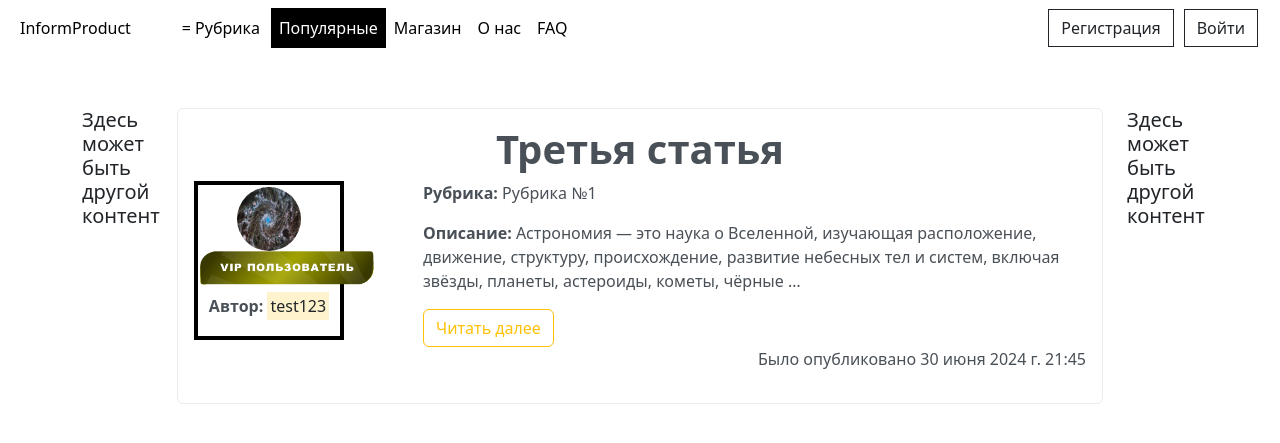
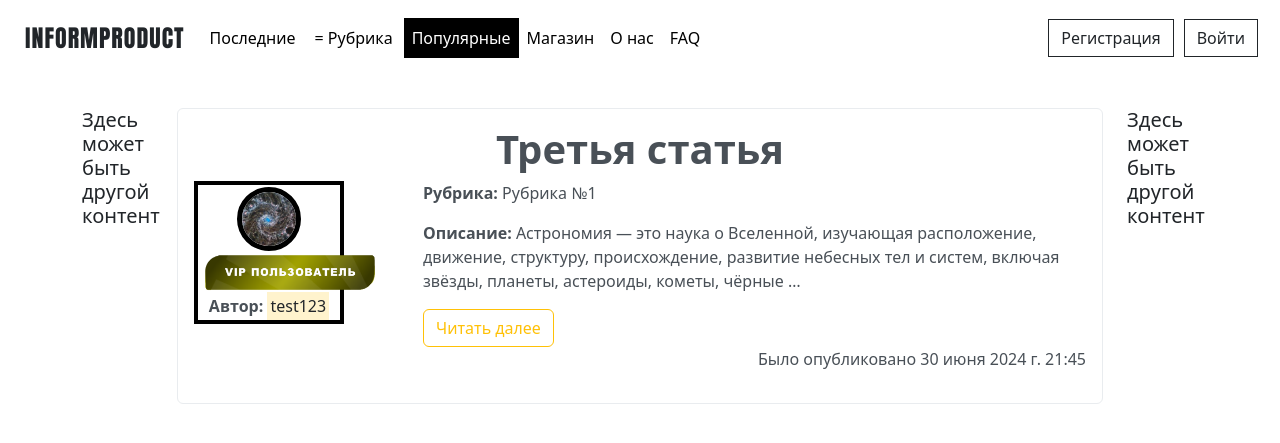
Before and after one commit to VitalyGlazunov/Livejournal, a Django app: page /popular in a window 1280 px wide. Shown: the top 443 px of the page. Run offline with Django 5.2, Linux system fonts and the light colour scheme; data comes from the database, SQL or seed files in the repository; both versions use the stored data as it was after the commit.

Commit message:
Correction of the header

```diff
--- a/project_livejournal/journal/models.py
+++ b/project_livejournal/journal/models.py
@@ -35,7 +35,7 @@ class Article(models.Model):
                 self.date = timezone.now()
         super(Article, self).save(*args, **kwargs)
         image = Image.open(self.img.path)
-        resize = (240, 240)
+        resize = (210, 210)
         resized_image = image.resize(resize)
         resized_image.save(self.img.path)
 
--- a/project_livejournal/journal/static/journal/main.css
+++ b/project_livejournal/journal/static/journal/main.css
@@ -44,6 +44,8 @@
   width: 64px;
   height: 64px;
   border-radius: 50%;
+  border: 5px solid #000;
+  object-fit: cover;
   margin-right: 15px;
 }
 
@@ -73,15 +75,13 @@ body {
     text-align: center;
 }
 
+.profile-container p {
+    margin: 0;
+}
+
 .user_images {
   display: block;
   margin: 0 auto;
-}
-
-.badge-image {
-    display: block;
-    margin: 0 auto;
-    align-items: center;
 }
 
 .right-align {
@@ -305,7 +305,7 @@ textarea {
     right: 0;
     background-color: black;
     color: white;
-    padding: 10px 50px;
+    padding: 10px 45px;
     text-decoration: none;
     font-size: 18px;
 }
@@ -318,7 +318,7 @@ textarea {
     border: 4px solid black;
     position: relative;
     width: 900px;
-    height: 280px;
+    height: 250px;
     background-color: white;
     box-sizing: border-box;
     clip-path: polygon(0 0, 100% 0, 100% calc(100% - 30px), calc(100% - 30px) 100%, 0 100%);
@@ -328,6 +328,7 @@ textarea {
 /* Для отступа между изображением и текстом*/
 .img-container {
     margin-right: 20px;
+    border: 1px solid black;
 }
 
 
@@ -339,9 +340,11 @@ textarea {
     height: 100%;
 }
 
-.text-container h1 {
-    font-family: 'Hoftyp';
-    font-size: 24px;
+.font {
+    font-family: 'Impact', sans-serif;
+    letter-spacing: 2px;
+    word-spacing: 5px;
+    font-size: 28px;
     text-transform: uppercase;
 }
 
@@ -349,3 +352,25 @@ textarea {
     margin-top: auto;
     height: 12%;
 }
+
+/* Для названия страницы*/
+.tilted-text {
+    display: inline-block;
+    background-color: black;
+    color: white;
+    font-weight: bold;
+    font-size: 24px;
+    padding: 10px;
+    transform: rotate(-2deg) translateY(-20px);
+     user-select: none;
+}
+
+/* Для логотипа*/
+.logo {
+    margin: 12px 5px 12px 25px;
+    font-family: 'Impact', sans-serif;
+    letter-spacing: 1px;
+    font-size: 24px;
+    text-transform: uppercase;
+    user-select: none;
+}
--- a/project_livejournal/journal/templates/journal/base.html
+++ b/project_livejournal/journal/templates/journal/base.html
@@ -10,14 +10,14 @@
 </head>
 <body>
 <nav class="navbar navbar-expand-lg navbar-dark bg-white fixed-top navbar">
+  <p class="logo user-select-none">InformProduct</p>
   <div class="container-fluid">
-
     <div class="collapse navbar-collapse" id="navbarSupportedContent">
       <ul class="navbar-nav me-auto mb-2 mb-lg-0 purple ">
         <li class="nav-item">
-          <a class="nav-link {% block home_active %}{% endblock %}" aria-current="page" href="{% url 'home' %}">InformProduct</a>
+          <a class="nav-link {% block home_active %}{% endblock %}" aria-current="page" href="{% url 'home' %}">Последние</a>
         </li>
-          <ul class="menu">
+        <div class="menu">
           <li><a class="rubrika" href="#" id="rubrikaLink">=  Рубрика</a>
           <ul class="submenu">
             <li><a href="{% url 'categories' category='Category №1' %}">Тема 1</a></li>
@@ -26,7 +26,7 @@
             <li><a href="{% url 'categories' category='Category №4' %}">Тема 4</a></li>
           </ul>
           </li>
-  </ul>
+        </div>
         <li class="nav-item">
           <a class="nav-link {% block popular_active %}{% endblock %}" href="{% url 'popular' %}">Популярные</a>
         </li>
--- a/project_livejournal/journal/views.py
+++ b/project_livejournal/journal/views.py
@@ -22,7 +22,7 @@ class HomeView(ListView):
     model = Article
     template_name = 'journal/home.html'
     context_object_name = 'Article'
-    paginate_by = 2
+    paginate_by = 5
 
     def get_queryset(self):
         return Article.objects.filter(publication=True).order_by('-date')
```
Also changed, not shown: project_livejournal/journal/templates/journal/home.html (+4 -3 lines), project_livejournal/db.sqlite3, project_livejournal/pictures/default_preview.png, project_livejournal/pictures/main_page/admin_label.png, project_livejournal/pictures/main_page/user_label.png, project_livejournal/pictures/main_page/user_vip_label.png, project_livejournal/pictures/preview_images/4_full_large.jpg (added), project_livejournal/pictures/preview_images/4_full_large_uyCPQcP.jpg (deleted), project_livejournal/pictures/preview_images/testy.jpg (deleted), project_livejournal/pictures/preview_images/testy_c1E3yPR.jpg (added), project_livejournal/users/migrations/0024_alter_profile_status.py (added), project_livejournal/users/migrations/0025_alter_profile_status.py (added), project_livejournal/users/migrations/0026_alter_profile_status.py (added). Lines whose indentation alone changed are shown as unchanged.
